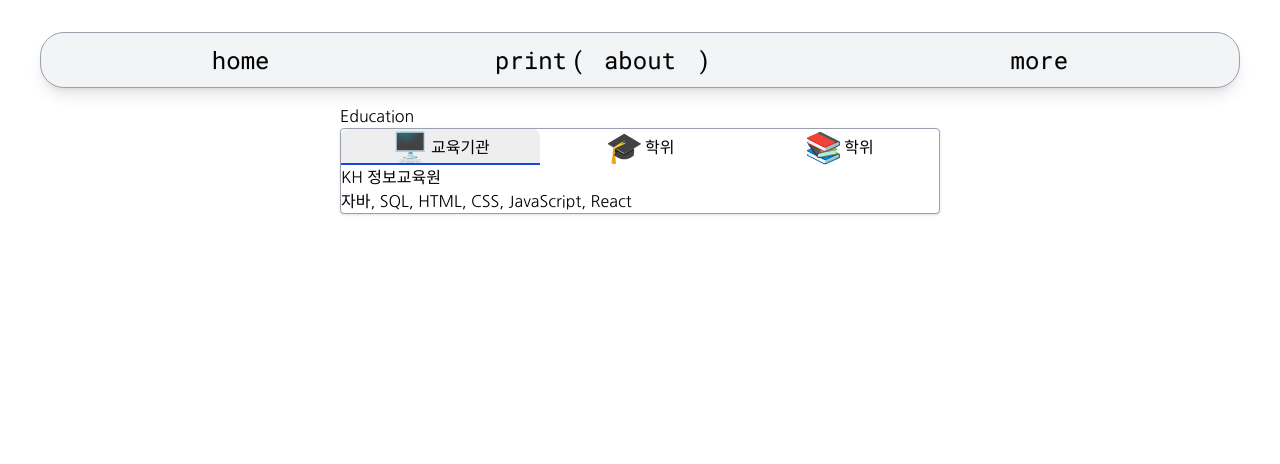
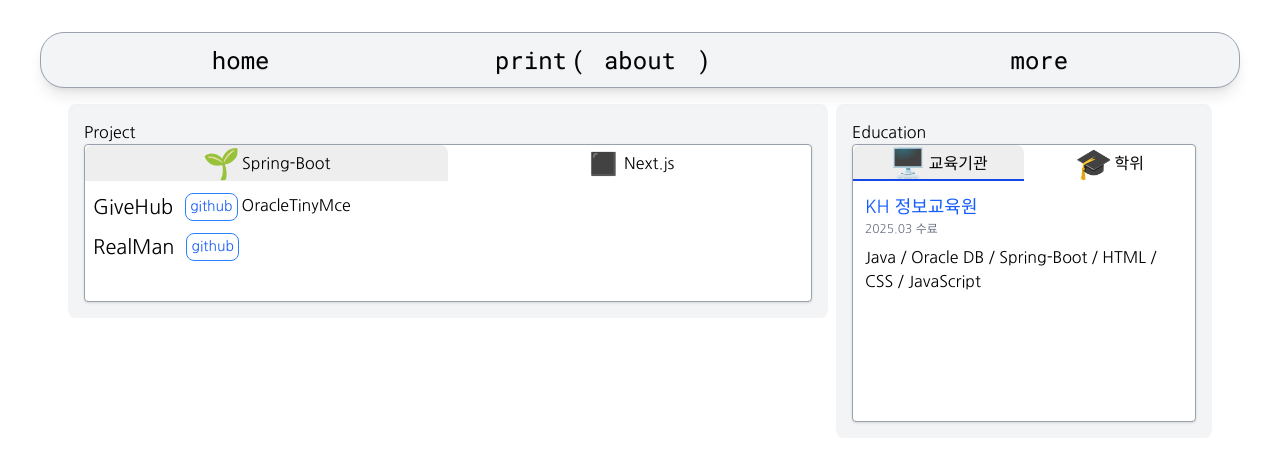
Before and after one commit to yoon-jeong-ho15/yoon-pf, a Next.js app: page /about in a window 1280 px wide. Shown: the top 464 px of the page. Built offline with nearby package versions, Linux system fonts and the light colour scheme; a web font is replaced by a local one.

Commit message:
Refactor About page layout and add Project component with animations

```diff
--- a/src/app/about/page.tsx
+++ b/src/app/about/page.tsx
@@ -1,15 +1,19 @@
 import Education from "./ui/education";
+import Project from "./ui/project";
 
 export default function Page() {
   return (
-    <>
-      <div className="mt-4 flex w-full justify-center">
-        <div>
+    <div className="flex justify-center">
+      <div className="mt-4 grid grid-cols-3 w-[90%]">
+        <div className="col-span-2 p-4 bg-gray-100 rounded-lg mx-1">
+          <h1>Project</h1>
+          <Project />
+        </div>
+        <div className="row-span-2 p-4 bg-gray-100 rounded-lg mx-1">
           <h1>Education</h1>
           <Education />
         </div>
-        <div></div>
       </div>
-    </>
+    </div>
   );
 }
--- a/src/app/about/ui/education.tsx
+++ b/src/app/about/ui/education.tsx
@@ -9,11 +9,11 @@ export default function Education() {
     <div
       className="
       border border-gray-400 rounded
-      shadow w-150 flex flex-col
+      shadow flex flex-col
       overflow-hidden bg-white
       "
     >
-      <nav className="flex list-none w-full">
+      <nav className="flex list-none">
         {tabs.map((item) => (
           <motion.li
             key={item.title}
@@ -37,17 +37,29 @@ export default function Education() {
         ))}
       </nav>
       <div className="flex flex-1">
-        <AnimatePresence>
+        <AnimatePresence mode="wait">
           <motion.div
-            className="flex flex-col "
+            className="flex flex-col p-3 h-60"
             key={selectedTab ? selectedTab.title : "empty"}
-            initial={{ y: 20, opacity: 0 }}
-            animate={{ y: 0, opacity: 1 }}
-            exit={{ y: -20, opacity: 0 }}
+            initial={{ opacity: 0 }}
+            animate={{ opacity: 1 }}
+            exit={{ opacity: 0 }}
             transition={{ duration: 0.2 }}
           >
-            <span>{selectedTab.title}</span>
-            <span>{selectedTab.description}</span>
+            <span className="text-lg text-blue-600">{selectedTab.title}</span>
+            <span className="text-xs text-gray-500">{selectedTab.period}</span>
+            <span className="mt-2">{selectedTab.description}</span>
+            {selectedTab.more && (
+              <>
+                <span className="mt-3 text-lg  text-blue-600">
+                  {selectedTab.more.title}
+                </span>
+                <span className="text-xs text-gray-500">
+                  {selectedTab.more.period}
+                </span>
+                <span className="mt-2">{selectedTab.more.description}</span>
+              </>
+            )}
           </motion.div>
         </AnimatePresence>
       </div>
@@ -61,7 +73,7 @@ const tabs = [
     logo: "🖥️",
     type: "교육기관",
     period: "2025.03 수료",
-    description: "자바, SQL, HTML, CSS, JavaScript, React",
+    description: "Java / Oracle DB / Spring-Boot / HTML / CSS / JavaScript",
   },
   {
     title: "가톨릭대학교",
@@ -69,12 +81,10 @@ const tabs = [
     type: "학위",
     period: "2023.03 졸업",
     description: "철학",
-  },
-  {
-    title: "독학학위제",
-    logo: "📚",
-    type: "학위",
-    period: "2021.01 졸업",
-    description: "영어영문학",
+    more: {
+      title: "독학학위제",
+      period: "2021.01 졸업",
+      description: "영어영문학",
+    },
   },
 ];
--- /dev/null
+++ b/src/app/about/ui/project.tsx
@@ -0,0 +1,102 @@
+"use client";
+import { motion, AnimatePresence } from "motion/react";
+import { useState } from "react";
+
+export default function Project() {
+  const [selectedTab, setSelectedTab] = useState(tabs[0]);
+  return (
+    <div
+      className="
+        border border-gray-400 rounded
+        shadow flex flex-col
+        overflow-hidden bg-white
+        "
+    >
+      <nav className="flex list-none w-full">
+        {tabs.map((item) => (
+          <motion.li
+            key={item.title}
+            onClick={() => setSelectedTab(item)}
+            animate={{
+              backgroundColor: item === selectedTab ? "#eee" : "#eee0",
+            }}
+            className="cursor-pointer flex flex-1 justify-center
+            items-center relative rounded-t-lg"
+          >
+            <span className="text-3xl">{item.logo}</span>
+            <span className="ml-0.5">{item.title}</span>
+          </motion.li>
+        ))}
+      </nav>
+      <div className="flex flex-1">
+        <AnimatePresence mode="wait">
+          <motion.div
+            key={selectedTab.title}
+            initial={{ x: 80, opacity: 0 }}
+            animate={{ x: 0, opacity: 1 }}
+            exit={{ x: -5, opacity: 0 }}
+            className="h-30"
+          >
+            {selectedTab.project.map((project) => (
+              <div key={project.title} className="mt-3 ml-2 flex">
+                <span className="text-xl">{project.title}</span>
+                <a
+                  href={project.github}
+                  className="text-blue-600 text-sm ml-3
+                   border-blue-500 border-1 px-1 py-0.5
+                   rounded-lg hover:bg-amber-200 hover:shadow-[2px_2px_0px_0px_rgba(0,0,0,1)]"
+                >
+                  github
+                </a>
+                {project.link && (
+                  <a
+                    href={project.link}
+                    className="text-blue-600 text-sm ml-3
+                   border-blue-500 border-1 px-1 py-0.5
+                   rounded-lg hover:bg-teal-100 hover:shadow-[2px_2px_0px_0px_rgba(0,0,0,1)]"
+                  >
+                    link
+                  </a>
+                )}
+                <span className="ml-1">{[...project.stack]}</span>
+              </div>
+            ))}
+          </motion.div>
+        </AnimatePresence>
+      </div>
+    </div>
+  );
+}
+
+const tabs = [
+  {
+    title: "Spring-Boot",
+    logo: "🌱",
+    project: [
+      {
+        title: "GiveHub",
+        github: "https://github.com/shpark47/GiveHub",
+        link: "",
+        stack: ["Oracle", "TinyMce", ""],
+      },
+      {
+        title: "RealMan",
+        github: "https://github.com/JuHyeong2/RealMan",
+        link: "",
+        stack: [],
+      },
+    ],
+  },
+  {
+    title: "Next.js",
+    logo: "◼️",
+    project: [
+      {
+        title: "yoon-pf",
+        github: "https://github.com/yoon-jeong-ho15/yoon-pf",
+        link: "https://yoon-pf.vercel.app",
+        stack: [],
+      },
+    ],
+  },
+];
```
